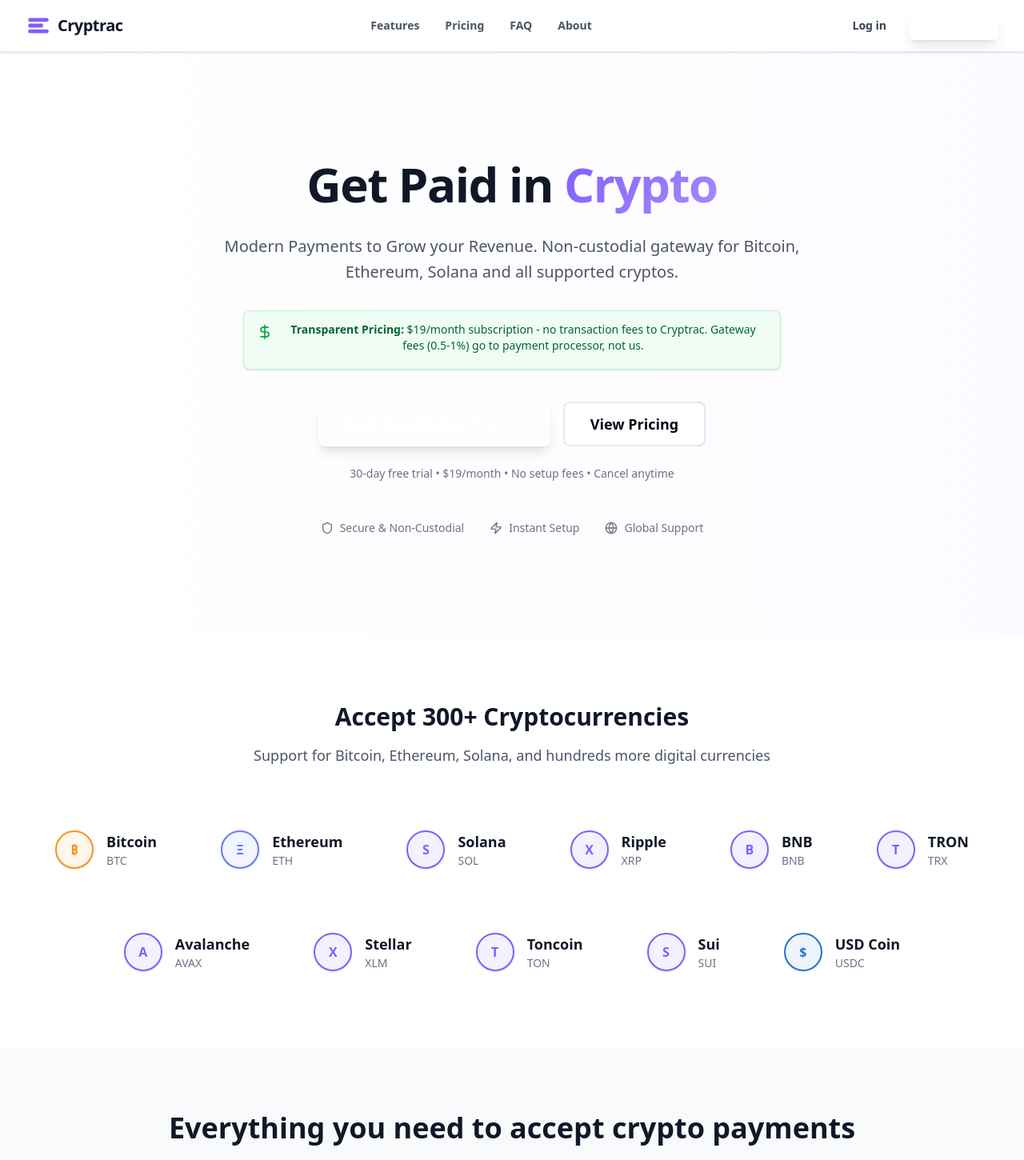
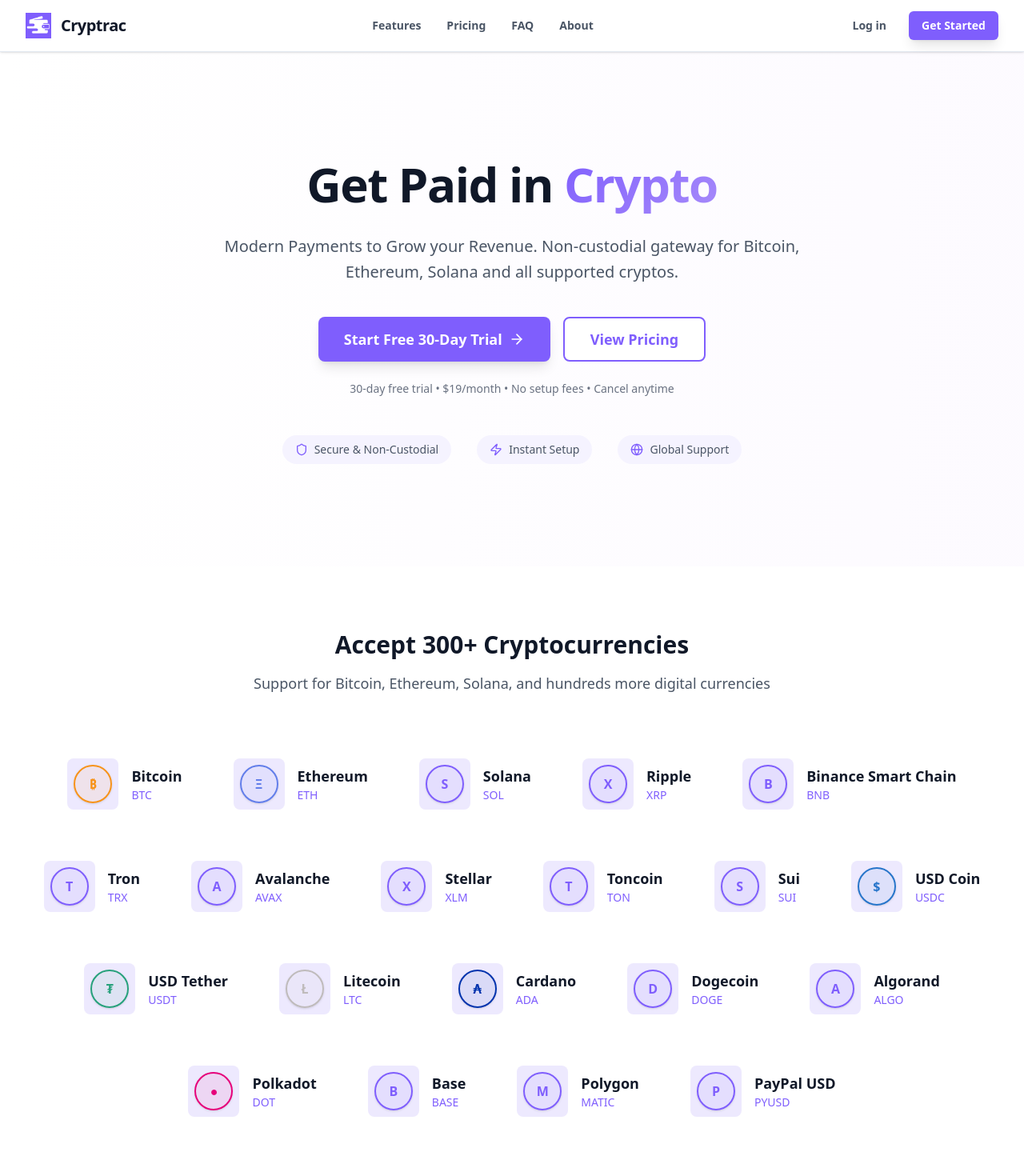
Before and after one commit to CryptracSolutions/cryptrac, a Next.js app: page / in a window 1280 px wide. Shown: the top 1450 px of the page at 80% size. Built offline with nearby package versions, Linux system fonts and the light colour scheme.

Commit message:
UI/UX revamp 1.7

```diff
--- a/app/components/ui/button.tsx
+++ b/app/components/ui/button.tsx
@@ -8,14 +8,14 @@ const buttonVariants = cva(
   {
     variants: {
       variant: {
-        default: "bg-primary-500 text-white shadow-lg hover:bg-primary-600 hover:shadow-xl active:scale-[0.98]",
-        destructive: "bg-error-500 text-white shadow-lg hover:bg-error-600 hover:shadow-xl active:scale-[0.98]",
-        outline: "border-2 border-primary-500 bg-white text-primary-500 hover:bg-primary-50 hover:border-primary-600 active:scale-[0.98]",
+        default: "bg-[#7f5efd] text-white shadow-lg hover:bg-[#7c3aed] hover:shadow-xl active:scale-[0.98]",
+        destructive: "bg-red-500 text-white shadow-lg hover:bg-red-600 hover:shadow-xl active:scale-[0.98]",
+        outline: "border-2 border-[#7f5efd] bg-white text-[#7f5efd] hover:bg-[#f5f3ff] hover:border-[#7c3aed] active:scale-[0.98]",
         secondary: "bg-gray-100 text-gray-900 border border-gray-200 hover:bg-gray-200 hover:border-gray-300 active:scale-[0.98]",
         ghost: "text-gray-700 hover:bg-gray-100 hover:text-gray-900 active:scale-[0.98]",
-        link: "text-primary-500 underline-offset-4 hover:underline hover:text-primary-600",
-        gradient: "bg-gradient-to-r from-primary-500 to-primary-600 text-white shadow-lg hover:from-primary-600 hover:to-primary-700 hover:shadow-xl active:scale-[0.98]",
-        success: "bg-success-500 text-white shadow-lg hover:bg-success-600 hover:shadow-xl active:scale-[0.98]",
+        link: "text-[#7f5efd] underline-offset-4 hover:underline hover:text-[#7c3aed]",
+        gradient: "bg-gradient-to-r from-[#7f5efd] to-[#a78bfa] text-white shadow-lg hover:from-[#7c3aed] hover:to-[#8b5cf6] hover:shadow-xl active:scale-[0.98]",
+        success: "bg-green-500 text-white shadow-lg hover:bg-green-600 hover:shadow-xl active:scale-[0.98]",
       },
       size: {
         default: "h-11 px-6 py-3 text-base",
--- a/app/components/ui/logo.tsx
+++ b/app/components/ui/logo.tsx
@@ -1,4 +1,5 @@
 import * as React from "react"
+import Image from "next/image"
 import { cn } from "@/lib/utils"
 
 interface LogoProps extends React.HTMLAttributes<HTMLDivElement> {
@@ -23,54 +24,22 @@ const Logo = React.forwardRef<HTMLDivElement, LogoProps>(
       xl: "text-3xl"
     }
 
-    const iconColor = variant === "white" ? "#ffffff" : variant === "dark" ? "#1f2937" : "#7f5efd"
-
     return (
       <div
         ref={ref}
-        className={cn("flex items-center gap-2", className)}
+        className={cn("flex items-center gap-3", className)}
         {...props}
       >
-        {/* Cryptrac Icon - Simplified version of the logo */}
+        {/* Cryptrac Logo */}
         <div className={cn("flex items-center justify-center", sizeClasses[size])}>
-          <svg
-            viewBox="0 0 100 100"
-            fill="none"
-            xmlns="http://www.w3.org/2000/svg"
-            className="h-full w-full"
-          >
-            {/* Simplified geometric representation of the Cryptrac logo */}
-            <rect
-              x="10"
-              y="20"
-              width="80"
-              height="15"
-              rx="7.5"
-              fill={iconColor}
-            />
-            <rect
-              x="10"
-              y="42.5"
-              width="60"
-              height="15"
-              rx="7.5"
-              fill={iconColor}
-            />
-            <rect
-              x="10"
-              y="65"
-              width="80"
-              height="15"
-              rx="7.5"
-              fill={iconColor}
-            />
-            <circle
-              cx="75"
-              cy="50"
-              r="8"
-              fill={variant === "white" ? "#ffffff" : "#ffffff"}
-            />
-          </svg>
+          <Image
+            src="/logo.png"
+            alt="Cryptrac Logo"
+            width={size === "sm" ? 24 : size === "md" ? 32 : size === "lg" ? 48 : 64}
+            height={size === "sm" ? 24 : size === "md" ? 32 : size === "lg" ? 48 : 64}
+            className="h-full w-full object-contain"
+            priority
+          />
         </div>
 
         {showText && (
--- a/app/page.tsx
+++ b/app/page.tsx
@@ -47,13 +47,22 @@ export default function Home() {
     { symbol: "ETH", name: "Ethereum" },
     { symbol: "SOL", name: "Solana" },
     { symbol: "XRP", name: "Ripple" },
-    { symbol: "BNB", name: "BNB" },
-    { symbol: "TRX", name: "TRON" },
+    { symbol: "BNB", name: "Binance Smart Chain" },
+    { symbol: "TRX", name: "Tron" },
     { symbol: "AVAX", name: "Avalanche" },
     { symbol: "XLM", name: "Stellar" },
     { symbol: "TON", name: "Toncoin" },
     { symbol: "SUI", name: "Sui" },
-    { symbol: "USDC", name: "USD Coin" }
+    { symbol: "USDC", name: "USD Coin" },
+    { symbol: "USDT", name: "USD Tether" },
+    { symbol: "LTC", name: "Litecoin" },
+    { symbol: "ADA", name: "Cardano" },
+    { symbol: "DOGE", name: "Dogecoin" },
+    { symbol: "ALGO", name: "Algorand" },
+    { symbol: "DOT", name: "Polkadot" },
+    { symbol: "BASE", name: "Base" },
+    { symbol: "MATIC", name: "Polygon" },
+    { symbol: "PYUSD", name: "PayPal USD" }
   ];
 
   const benefits = [
@@ -107,10 +116,10 @@ export default function Home() {
             </Link>
           </nav>
           <div className="flex items-center space-x-3">
-            <Button variant="ghost" size="sm" asChild>
+            <Button variant="ghost" size="sm" className="text-gray-600 hover:text-gray-900 hover:bg-gray-100" asChild>
               <Link href="/login">Log in</Link>
             </Button>
-            <Button size="sm" asChild>
+            <Button size="sm" className="bg-[#7f5efd] hover:bg-[#7c3aed] text-white" asChild>
               <Link href="/signup">Get Started</Link>
             </Button>
           </div>
@@ -131,25 +140,16 @@ export default function Home() {
               Modern Payments to Grow your Revenue. Non-custodial gateway for Bitcoin, Ethereum, Solana and all supported cryptos.
             </p>
 
-            {/* Hero Transparency Callout */}
-            <div className="mt-8 mx-auto max-w-2xl mb-10">
-              <Alert className="border-green-200 bg-green-50 shadow-sm">
-                <DollarSign className="h-5 w-5 text-green-600" />
-                <AlertDescription className="text-green-800 font-medium">
-                  <strong>Transparent Pricing:</strong> $19/month subscription - no transaction fees to Cryptrac.
-                  Gateway fees (0.5-1%) go to payment processor, not us.
-                </AlertDescription>
-              </Alert>
-            </div>
+
 
             <div className="mt-10 flex flex-col sm:flex-row items-center justify-center gap-4">
-              <Button size="xl" className="text-lg px-8 py-4 shadow-lg" asChild>
+              <Button size="xl" className="text-lg px-8 py-4 shadow-lg bg-[#7f5efd] hover:bg-[#7c3aed] text-white" asChild>
                 <Link href="/signup">
                   Start Free 30-Day Trial
                   <ArrowRight className="ml-2 h-5 w-5" />
                 </Link>
               </Button>
-              <Button variant="outline" size="xl" className="text-lg px-8 py-4" asChild>
+              <Button variant="outline" size="xl" className="text-lg px-8 py-4 border-[#7f5efd] text-[#7f5efd] hover:bg-[#f5f3ff]" asChild>
                 <Link href="#pricing">View Pricing</Link>
               </Button>
             </div>
@@ -158,18 +158,18 @@ export default function Home() {
             </div>
 
             {/* Trust Indicators */}
-            <div className="mt-12 flex items-center justify-center space-x-8 text-sm text-gray-500">
-              <div className="flex items-center space-x-2">
-                <Shield className="h-4 w-4 text-primary-500" />
-                <span>Secure & Non-Custodial</span>
+            <div className="mt-12 flex items-center justify-center space-x-8 text-sm text-gray-600">
+              <div className="flex items-center space-x-2 bg-[#f5f3ff] px-4 py-2 rounded-full">
+                <Shield className="h-4 w-4 text-[#7f5efd]" />
+                <span className="font-medium">Secure & Non-Custodial</span>
               </div>
-              <div className="flex items-center space-x-2">
-                <Zap className="h-4 w-4 text-primary-500" />
-                <span>Instant Setup</span>
+              <div className="flex items-center space-x-2 bg-[#f5f3ff] px-4 py-2 rounded-full">
+                <Zap className="h-4 w-4 text-[#7f5efd]" />
+                <span className="font-medium">Instant Setup</span>
               </div>
-              <div className="flex items-center space-x-2">
-                <Globe className="h-4 w-4 text-primary-500" />
-                <span>Global Support</span>
+              <div className="flex items-center space-x-2 bg-[#f5f3ff] px-4 py-2 rounded-full">
+                <Globe className="h-4 w-4 text-[#7f5efd]" />
+                <span className="font-medium">Global Support</span>
               </div>
             </div>
           </div>
@@ -187,13 +187,15 @@ export default function Home() {
               Support for Bitcoin, Ethereum, Solana, and hundreds more digital currencies
             </p>
           </div>
-          <div className="flex flex-wrap justify-center items-center gap-12">
+          <div className="flex flex-wrap justify-center items-center gap-8">
             {supportedCryptos.map((crypto) => (
-              <div key={crypto.symbol} className="flex items-center gap-4 p-4 rounded-xl hover:bg-gray-50 transition-colors">
-                <CryptoIcon currency={crypto.symbol} size="lg" />
+              <div key={crypto.symbol} className="flex items-center gap-4 p-4 rounded-xl hover:bg-[#f5f3ff] transition-colors group">
+                <div className="p-2 bg-[#ede9fe] rounded-lg group-hover:bg-[#ddd6fe] transition-colors">
+                  <CryptoIcon currency={crypto.symbol} size="lg" />
+                </div>
                 <div>
                   <div className="font-semibold text-gray-900 text-lg">{crypto.name}</div>
-                  <div className="text-sm text-gray-500">{crypto.symbol}</div>
+                  <div className="text-sm text-[#7f5efd] font-medium">{crypto.symbol}</div>
                 </div>
               </div>
             ))}
@@ -214,15 +216,15 @@ export default function Home() {
           </div>
           <div className="grid grid-cols-1 md:grid-cols-2 lg:grid-cols-3 gap-8">
             {features.map((feature, index) => (
-              <Card key={index} className="border-0 shadow-lg hover:shadow-xl transition-all duration-300 hover:-translate-y-1 bg-white">
+                              <Card key={index} className="border-0 shadow-lg hover:shadow-xl transition-all duration-300 hover:-translate-y-1 bg-white group">
                 <CardHeader className="text-center pb-6">
-                  <div className="w-16 h-16 bg-gradient-to-br from-primary-100 to-primary-200 rounded-2xl flex items-center justify-center mx-auto mb-6 shadow-lg">
-                    <feature.icon className="h-8 w-8 text-primary-600" />
+                  <div className="w-16 h-16 bg-gradient-to-br from-[#7f5efd] to-[#7c3aed] rounded-2xl flex items-center justify-center mx-auto mb-6 shadow-lg group-hover:shadow-xl transition-all duration-300">
+                    <feature.icon className="h-8 w-8 text-white" />
                   </div>
-                  <CardTitle className="text-xl font-bold">{feature.title}</CardTitle>
+                  <CardTitle className="text-xl font-bold text-gray-900">{feature.title}</CardTitle>
                 </CardHeader>
                 <CardContent className="text-center">
-                  <CardDescription className="text-base leading-relaxed">
+                  <CardDescription className="text-base leading-relaxed text-gray-600">
                     {feature.description}
                   </CardDescription>
                 </CardContent>
@@ -246,11 +248,11 @@ export default function Home() {
 
           {/* Main Pricing Card */}
           <div className="max-w-lg mx-auto">
-            <Card className="border-2 border-primary-500 shadow-2xl bg-white relative overflow-hidden">
-              <div className="absolute top-0 left-0 right-0 h-1 bg-gradient-to-r from-primary-500 to-purple-500"></div>
+            <Card className="border-2 border-[#7f5efd] shadow-2xl bg-white relative overflow-hidden">
+              <div className="absolute top-0 left-0 right-0 h-1 bg-gradient-to-r from-[#7f5efd] to-[#a78bfa]"></div>
               <CardHeader className="text-center pb-8 pt-8">
                 <div className="flex justify-center mb-6">
-                  <Badge className="text-sm font-semibold bg-primary-500 text-white px-4 py-2">
+                  <Badge className="text-sm font-semibold bg-[#7f5efd] text-white px-4 py-2">
                     Most Popular
                   </Badge>
                 </div>
@@ -270,14 +272,14 @@ export default function Home() {
                 <div className="space-y-4">
                   {benefits.map((benefit, index) => (
                     <div key={index} className="flex items-center gap-4">
-                      <div className="w-6 h-6 bg-primary-100 rounded-full flex items-center justify-center flex-shrink-0">
-                        <CheckCircle className="h-4 w-4 text-primary-600" />
+                      <div className="w-6 h-6 bg-[#f5f3ff] rounded-full flex items-center justify-center flex-shrink-0">
+                        <CheckCircle className="h-4 w-4 text-[#7f5efd]" />
                       </div>
                       <span className="text-gray-700">{benefit}</span>
                     </div>
                   ))}
                 </div>
-                <Button size="lg" className="w-full h-14 text-lg font-semibold shadow-lg" asChild>
+                <Button size="lg" className="w-full h-14 text-lg font-semibold shadow-lg bg-[#7f5efd] hover:bg-[#7c3aed] text-white" asChild>
                   <Link href="/signup">Start Free Trial</Link>
                 </Button>
                 <p className="text-xs text-center text-gray-500">
@@ -289,9 +291,9 @@ export default function Home() {
 
           {/* Fee Transparency Notice */}
           <div className="mt-16 max-w-4xl mx-auto">
-            <Alert className="border-primary-200 bg-primary-50 shadow-sm">
-              <Info className="h-5 w-5 text-primary-600" />
-              <AlertDescription className="text-primary-800 font-medium">
+            <Alert className="border-[#ede9fe] bg-[#f5f3ff] shadow-sm">
+              <Info className="h-5 w-5 text-[#7f5efd]" />
+              <AlertDescription className="text-[#6d28d9] font-medium">
                   <strong>Complete Transparency:</strong> Cryptrac&apos;s only revenue is the $19/month subscription.
                 Gateway fees (0.5% or 1%) are charged by the payment processor for handling transactions and go directly to them, not to Cryptrac.
                 Network fees may vary by cryptocurrency and blockchain congestion.
@@ -317,8 +319,8 @@ export default function Home() {
               <Card key={index} className="border-0 shadow-lg bg-white">
                 <CardHeader>
                   <CardTitle className="text-lg flex items-center gap-3">
-                    <div className="w-8 h-8 bg-primary-100 rounded-full flex items-center justify-center flex-shrink-0">
-                      <HelpCircle className="h-4 w-4 text-primary-600" />
+                    <div className="w-8 h-8 bg-[#f5f3ff] rounded-full flex items-center justify-center flex-shrink-0">
+                      <HelpCircle className="h-4 w-4 text-[#7f5efd]" />
                     </div>
                     {item.question}
                   </CardTitle>
@@ -373,27 +375,27 @@ export default function Home() {
                 </Card>
 
                 {/* Crypto Payments */}
-                <Card className="border-2 border-primary-500 shadow-lg bg-white">
+                <Card className="border-2 border-[#7f5efd] shadow-lg bg-white">
                   <CardHeader className="text-center pb-6">
                     <CardTitle className="text-2xl font-bold text-gray-900">Crypto Payments</CardTitle>
                     <p className="text-gray-600">Bitcoin, Ethereum, Solana, etc.</p>
                   </CardHeader>
                   <CardContent className="space-y-6">
                     <div className="text-center">
-                      <div className="text-4xl font-bold text-primary-600 mb-2">0.5% - 1%</div>
+                      <div className="text-4xl font-bold text-[#7f5efd] mb-2">0.5% - 1%</div>
                       <p className="text-gray-600">gateway fee only</p>
                     </div>
                     <div className="space-y-3">
                       <div className="flex items-center gap-3">
-                        <div className="w-2 h-2 bg-primary-500 rounded-full"></div>
+                        <div className="w-2 h-2 bg-[#7f5efd] rounded-full"></div>
                         <span className="text-gray-700">No fixed fees</span>
                       </div>
                       <div className="flex items-center gap-3">
-                        <div className="w-2 h-2 bg-primary-500 rounded-full"></div>
+                        <div className="w-2 h-2 bg-[#7f5efd] rounded-full"></div>
                         <span className="text-gray-700">Lower cost for all transaction sizes</span>
                       </div>
                       <div className="flex items-center gap-3">
-                        <div className="w-2 h-2 bg-primary-500 rounded-full"></div>
+                        <div className="w-2 h-2 bg-[#7f5efd] rounded-full"></div>
                         <span className="text-gray-700">Direct to your crypto wallet</span>
                       </div>
                     </div>
@@ -405,13 +407,13 @@ export default function Home() {
               <div className="grid grid-cols-1 md:grid-cols-3 gap-6 mb-12">
                 <Card className="border-0 shadow-lg bg-white">
                   <CardHeader className="text-center">
-                    <div className="w-12 h-12 bg-primary-100 rounded-full flex items-center justify-center mx-auto mb-4">
-                      <DollarSign className="h-6 w-6 text-primary-600" />
+                    <div className="w-12 h-12 bg-[#f5f3ff] rounded-full flex items-center justify-center mx-auto mb-4">
+                      <DollarSign className="h-6 w-6 text-[#7f5efd]" />
                     </div>
                     <CardTitle className="text-lg font-bold text-gray-900">Gateway Fee</CardTitle>
                   </CardHeader>
                   <CardContent className="text-center">
-                    <div className="text-2xl font-bold text-primary-600 mb-2">0.5% - 1%</div>
+                    <div className="text-2xl font-bold text-[#7f5efd] mb-2">0.5% - 1%</div>
                     <p className="text-sm text-gray-600 mb-4">
                       Charged by payment processor for handling transactions
                     </p>
@@ -443,13 +445,13 @@ export default function Home() {
 
                 <Card className="border-0 shadow-lg bg-white">
                   <CardHeader className="text-center">
-                    <div className="w-12 h-12 bg-primary-100 rounded-full flex items-center justify-center mx-auto mb-4">
-                      <CheckCircle className="h-6 w-6 text-primary-600" />
+                    <div className="w-12 h-12 bg-[#f5f3ff] rounded-full flex items-center justify-center mx-auto mb-4">
+                      <CheckCircle className="h-6 w-6 text-[#7f5efd]" />
                     </div>
                     <CardTitle className="text-lg font-bold text-gray-900">Cryptrac Fee</CardTitle>
                   </CardHeader>
                   <CardContent className="text-center">
-                    <div className="text-2xl font-bold text-primary-600 mb-2">$19/month</div>
+                    <div className="text-2xl font-bold text-[#7f5efd] mb-2">$19/month</div>
                     <p className="text-sm text-gray-600 mb-4">
                       Subscription only - no transaction fees
                     </p>
@@ -461,35 +463,15 @@ export default function Home() {
                 </Card>
               </div>
 
-              {/* Bottom Line */}
-              <Card className="border-2 border-primary-500 shadow-lg bg-gradient-to-r from-primary-50 to-purple-50">
-                <CardContent className="p-8 text-center">
-                  <h3 className="text-2xl font-bold text-gray-900 mb-4">The Bottom Line</h3>
-                  <p className="text-lg text-gray-700 mb-6">
-                    <strong>99% of the time, crypto payments are cheaper than traditional card payments.</strong>
-                  </p>
-                  <div className="grid grid-cols-1 md:grid-cols-2 gap-6 text-sm">
-                    <div className="text-left">
-                      <div className="font-semibold text-gray-900 mb-2">Traditional (Stripe):</div>
-                      <div className="text-gray-600">$10 sale = $0.59 fee (5.9%)</div>
-                      <div className="text-gray-600">$100 sale = $3.20 fee (3.2%)</div>
-                    </div>
-                    <div className="text-left">
-                      <div className="font-semibold text-gray-900 mb-2">Crypto (Cryptrac):</div>
-                      <div className="text-gray-600">$10 sale = $0.05 fee (0.5%)</div>
-                      <div className="text-gray-600">$100 sale = $0.50 fee (0.5%)</div>
-                    </div>
-                  </div>
-                </CardContent>
-              </Card>
+
             </div>
           </div>
         </div>
       </section>
 
       {/* CTA Section */}
-      <section className="py-20 bg-gradient-to-r from-primary-600 to-primary-700 relative overflow-hidden">
-        <div className="absolute inset-0 bg-gradient-to-r from-primary-600/90 to-purple-600/90"></div>
+      <section className="py-20 bg-gradient-to-r from-[#7c3aed] to-[#6d28d9] relative overflow-hidden">
+        <div className="absolute inset-0 bg-gradient-to-r from-[#7c3aed]/90 to-[#6d28d9]/90"></div>
         <div className="container-wide text-center relative">
           <h2 className="text-4xl font-bold text-white mb-6">
             Ready to start accepting crypto payments?
@@ -498,13 +480,13 @@ export default function Home() {
             Join thousands of businesses already using Cryptrac to accept cryptocurrency payments securely and efficiently.
           </p>
           <div className="flex flex-col sm:flex-row gap-4 justify-center">
-            <Button size="xl" className="text-lg px-8 py-4 shadow-lg bg-white text-primary-600 hover:bg-gray-50" asChild>
+            <Button size="xl" className="text-lg px-8 py-4 shadow-lg bg-white text-[#7f5efd] hover:bg-gray-50" asChild>
               <Link href="/signup">
                 Start Free 30-Day Trial
                 <ArrowRight className="ml-2 h-5 w-5" />
               </Link>
             </Button>
-            <Button size="xl" variant="outline" className="text-lg px-8 py-4 border-white text-white hover:bg-white hover:text-primary-600" asChild>
+            <Button size="xl" variant="outline" className="text-lg px-8 py-4 border-white text-white hover:bg-white hover:text-[#7f5efd]" asChild>
               <Link href="/login">Sign In</Link>
             </Button>
           </div>
```
Also changed, not shown: app/login/LoginClient.tsx (+5 -5 lines), app/signup/page.tsx (+9 -9 lines).
